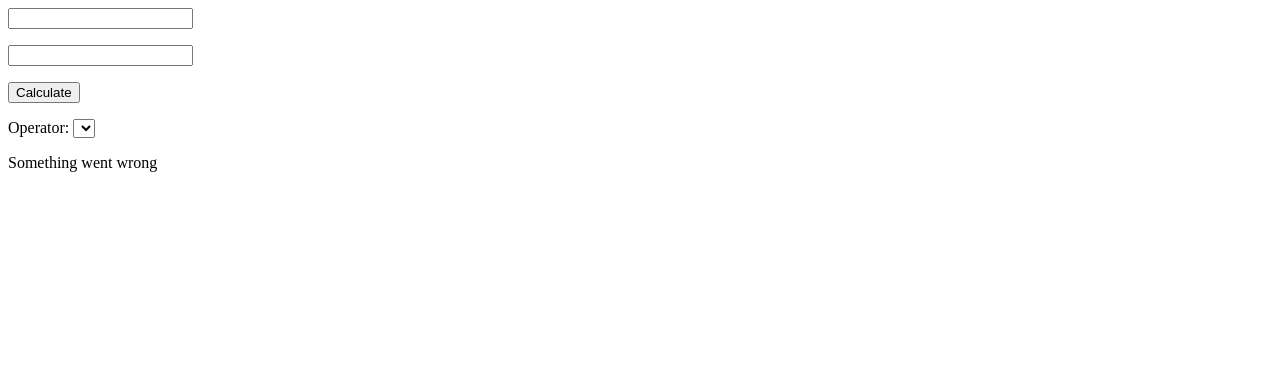
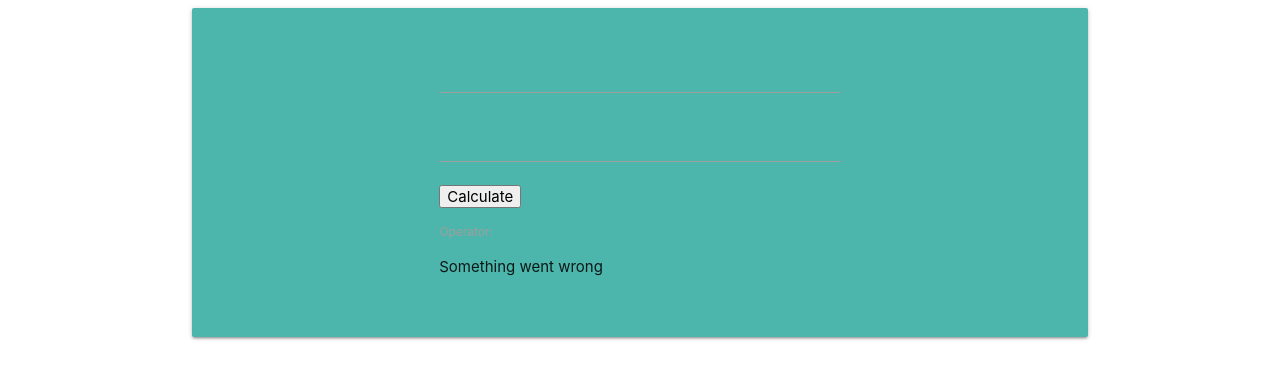
Before and after one commit to sj00605/EAN-restful-calculator, a website: page public/index.html in a window 1280 px wide. Drawn offline with nearby package versions, Linux system fonts and the light colour scheme; no server answers.

Commit message:
Some additional styling

```diff
--- a/public/index.html
+++ b/public/index.html
@@ -1,16 +1,20 @@
 
 <!DOCTYPE>
 <html>
+<script   src="//code.jquery.com/jquery-3.0.0.min.js"   integrity="sha256-JmvOoLtYsmqlsWxa7mDSLMwa6dZ9rrIdtrrVYRnDRH0="   crossorigin="anonymous"></script>
 <script src= "//ajax.googleapis.com/ajax/libs/angularjs/1.3.14/angular.min.js"></script>
+<script src="//cdnjs.cloudflare.com/ajax/libs/materialize/0.97.6/js/materialize.min.js"></script>
+<link rel="stylesheet" href="https://cdnjs.cloudflare.com/ajax/libs/materialize/0.97.6/css/materialize.min.css">
 <script src= "app/calculator.js"></script>
 
-<div ng-app="CalculatorApp" ng-controller="CalculatorController">
-
+<div class = "container">
+	<div class="card-panel teal lighten-2" ng-app="CalculatorApp" ng-controller="CalculatorController">
+		<div class="row">
+			<div class="col l6 offset-l3">
 				<form ng-submit="sendPost()">
 					<p><input type="number" ng-model="a"></p>
 					<p><input type="number" ng-model="b"></p>
 					<p><button type="submit">Calculate</button></p>
-
 				</form>
 				<label for="operators"> Operator: </label>
 				<select id="operator" ng-model="op">
@@ -23,6 +27,7 @@
 				</select>
 				<p>{{result}}</p>
 				<p>{{result2}}</p>
-
+			</div>
+		</div>
 	</div>
 </html>
```
Lines whose indentation alone changed are shown as unchanged.
